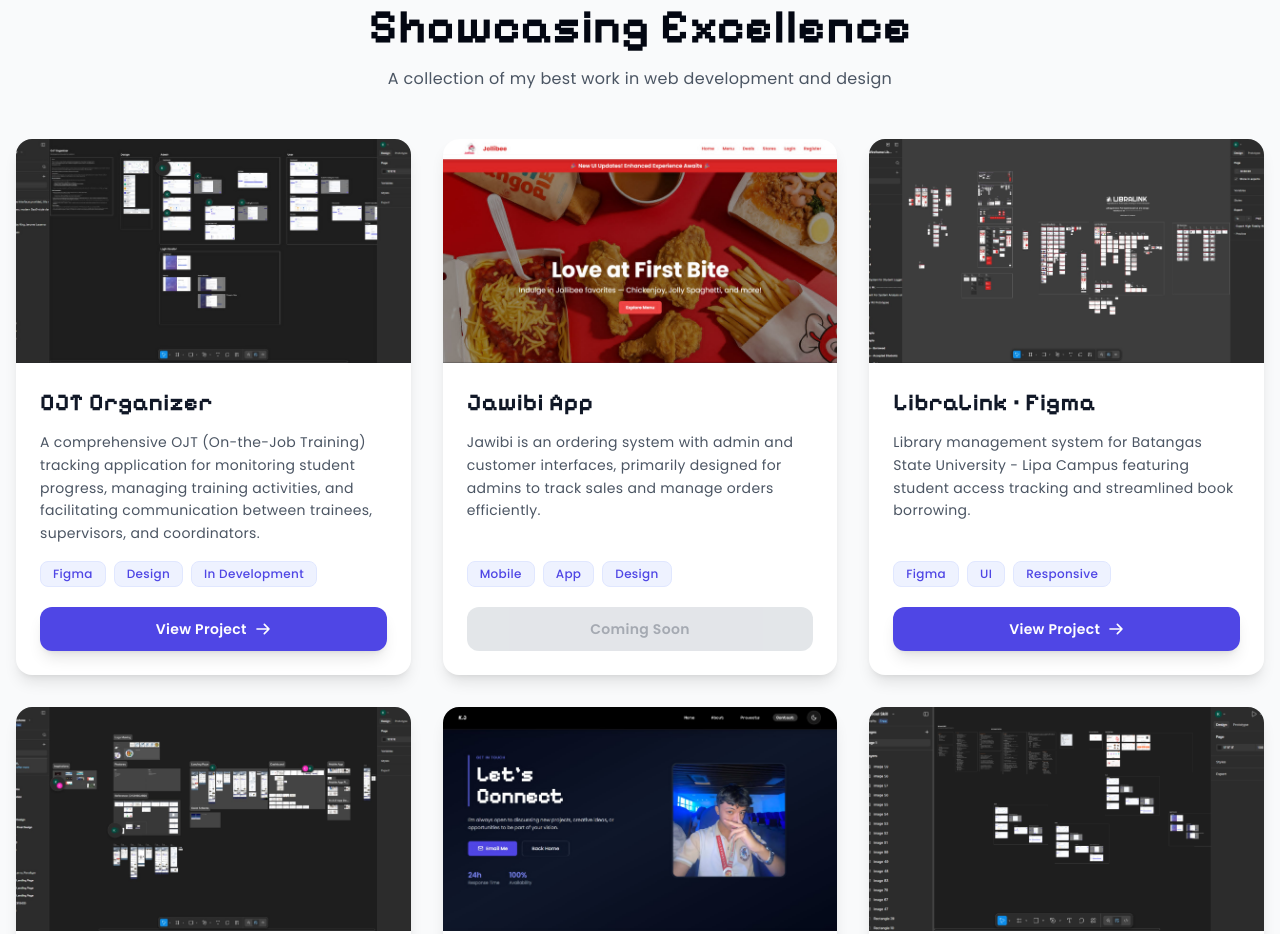
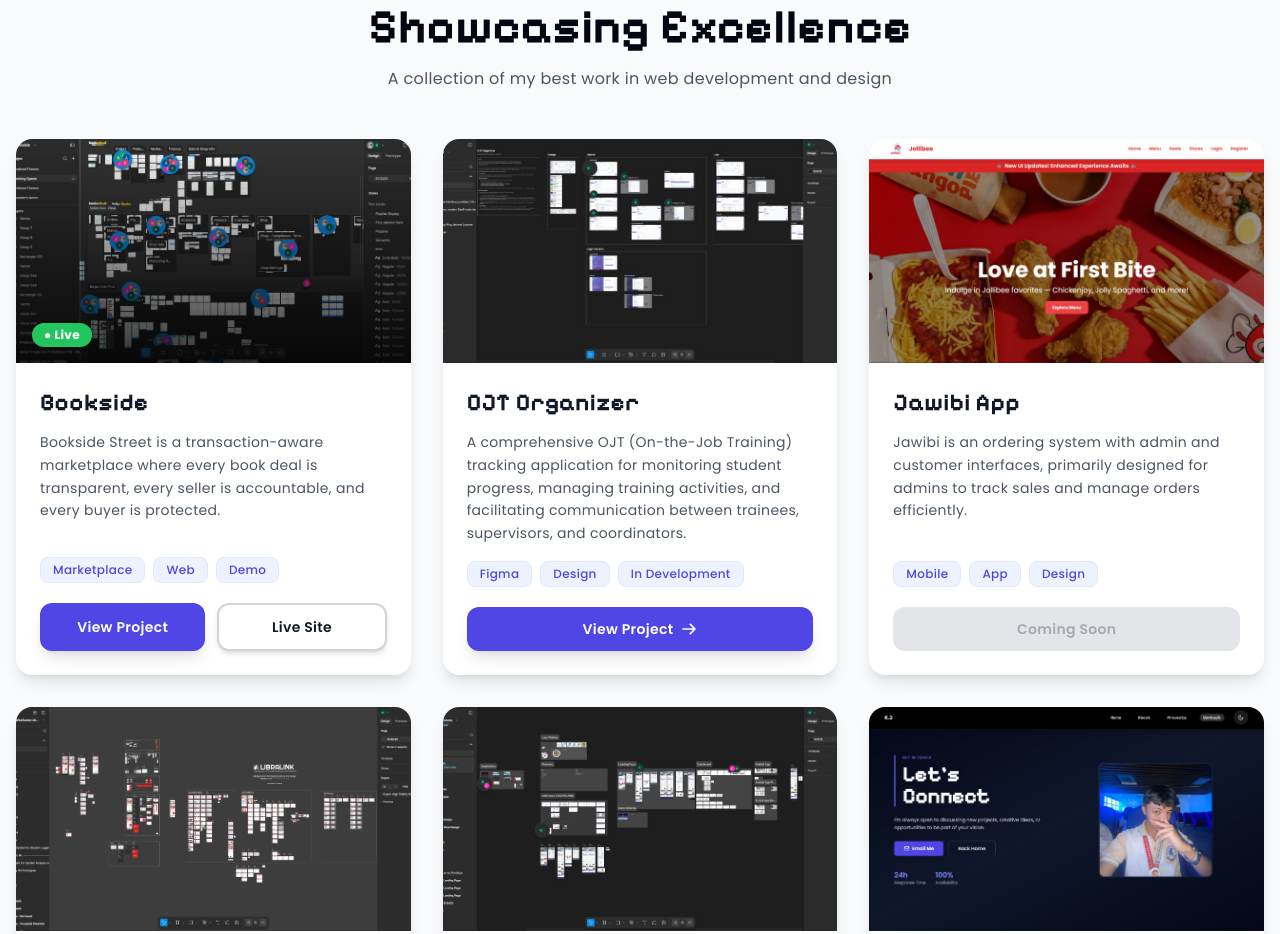
Before and after one commit to kingjrm/Portfolio, a website: page pages/projects.html in a window 1280 px wide. Shown: the part 710-1644 px from the top of the page. Drawn offline with Linux system fonts and the light colour scheme.

Commit message:
Add Bookside project and static card

```diff
--- a/pages/projects.html
+++ b/pages/projects.html
@@ -151,7 +151,30 @@
 
           <!-- Projects Grid -->
           <div id="projects-container" class="grid md:grid-cols-2 lg:grid-cols-3 gap-8">
-            <!-- Projects will be rendered here -->
+            <!-- Static Bookside card to ensure visibility while JSON loads -->
+            <article id="bookside-card" class="group relative bg-white dark:bg-gray-800 rounded-2xl overflow-hidden shadow-lg h-full flex flex-col">
+              <div class="relative h-56 overflow-hidden bg-gradient-to-br from-gray-100 to-gray-200 dark:from-gray-700 dark:to-gray-800">
+                <img src="../assets/images/Bookside.jpg" alt="Bookside" class="w-full h-full object-cover" loading="lazy" />
+                <div class="absolute inset-0 bg-gradient-to-t from-black/80 via-black/40 to-transparent">
+                  <div class="absolute bottom-4 left-4 right-4">
+                    <span class="inline-block px-3 py-1 rounded-full bg-green-500 text-white text-xs font-bold">● Live</span>
+                  </div>
+                </div>
+              </div>
+              <div class="p-6 flex-1 flex flex-col">
+                <h3 class="text-2xl font-bold text-gray-900 dark:text-white mb-3" style="font-family: 'Pixelify Sans', sans-serif;">Bookside</h3>
+                <p class="text-gray-600 dark:text-gray-300 text-sm leading-relaxed mb-4 flex-1">Bookside Street is a transaction-aware marketplace where every book deal is transparent, every seller is accountable, and every buyer is protected.</p>
+                <div class="flex flex-wrap gap-2 mb-5">
+                  <span class="px-3 py-1 rounded-lg text-xs font-medium bg-indigo-50 dark:bg-indigo-900/30 text-indigo-600 dark:text-indigo-400 border border-indigo-100 dark:border-indigo-800">Marketplace</span>
+                  <span class="px-3 py-1 rounded-lg text-xs font-medium bg-indigo-50 dark:bg-indigo-900/30 text-indigo-600 dark:text-indigo-400 border border-indigo-100 dark:border-indigo-800">Web</span>
+                  <span class="px-3 py-1 rounded-lg text-xs font-medium bg-indigo-50 dark:bg-indigo-900/30 text-indigo-600 dark:text-indigo-400 border border-indigo-100 dark:border-indigo-800">Demo</span>
+                </div>
+                <div class="flex gap-3">
+                  <a href="https://bookside.st" target="_blank" rel="noopener noreferrer" class="flex-1 inline-flex items-center justify-center gap-2 bg-indigo-600 hover:bg-indigo-700 text-white font-semibold px-5 py-3 rounded-xl transition-all duration-300 text-sm shadow-lg hover:shadow-xl">View Project</a>
+                  <a href="https://bookside.st" target="_blank" rel="noopener noreferrer" class="flex-1 inline-flex items-center justify-center gap-2 bg-white dark:bg-gray-700 hover:bg-gray-50 dark:hover:bg-gray-600 text-gray-900 dark:text-white font-semibold px-5 py-3 rounded-xl transition-all duration-300 border-2 border-gray-300 dark:border-gray-600 text-sm shadow-md hover:shadow-lg">Live Site</a>
+                </div>
+              </div>
+            </article>
           </div>
         </div>
       </section>
@@ -226,7 +249,10 @@
         try {
           const response = await fetch('../src/data/projects.json');
           const projects = await response.json();
-          container.innerHTML = projects.map((project, index) => `
+          // Append JSON-driven project cards but skip Bookside (static card present)
+          container.insertAdjacentHTML('beforeend', projects
+            .filter(p => p.title !== 'Bookside')
+            .map((project, index) => `
             <article class="group relative bg-white dark:bg-gray-800 rounded-2xl overflow-hidden shadow-lg hover:shadow-2xl transition-all duration-500 hover:-translate-y-2 h-full flex flex-col" style="animation: fadeInUp 0.6s ease-out ${index * 0.1}s backwards;">
               <!-- Project Image -->
               <div class="relative h-56 overflow-hidden bg-gradient-to-br from-gray-100 to-gray-200 dark:from-gray-700 dark:to-gray-800">
@@ -308,7 +334,7 @@
                 ` : ''}
               </div>
             </article>
-          `).join('');
+          `).join(''));
         } catch (error) {
           console.error('Failed to load projects:', error);
           container.innerHTML = '<p class="col-span-full text-center text-gray-600 dark:text-gray-400">Unable to load projects. Please try again later.</p>';
--- a/src/data/projects.json
+++ b/src/data/projects.json
@@ -66,4 +66,13 @@
     "url": "https://www.figma.com/design/JmpNFi8whNb84iDYHvU1Nq/Weather-App?t=pnXwaxJUQdqZBJAg-1",
     "image": "../assets/images/weatherApp.jpg"
   }
+  ,
+  {
+    "title": "Bookside",
+    "description": "Bookside Street is a transaction-aware marketplace where every book deal is transparent, every seller is accountable, and every buyer is protected.",
+    "tags": ["Marketplace", "Web", "Demo"],
+    "url": "https://bookside.st",
+    "liveUrl": "https://bookside.st",
+    "image": "../assets/images/Bookside.jpg"
+  }
 ]
```
Also changed, not shown: assets/images/Bookside.jpg (added).
